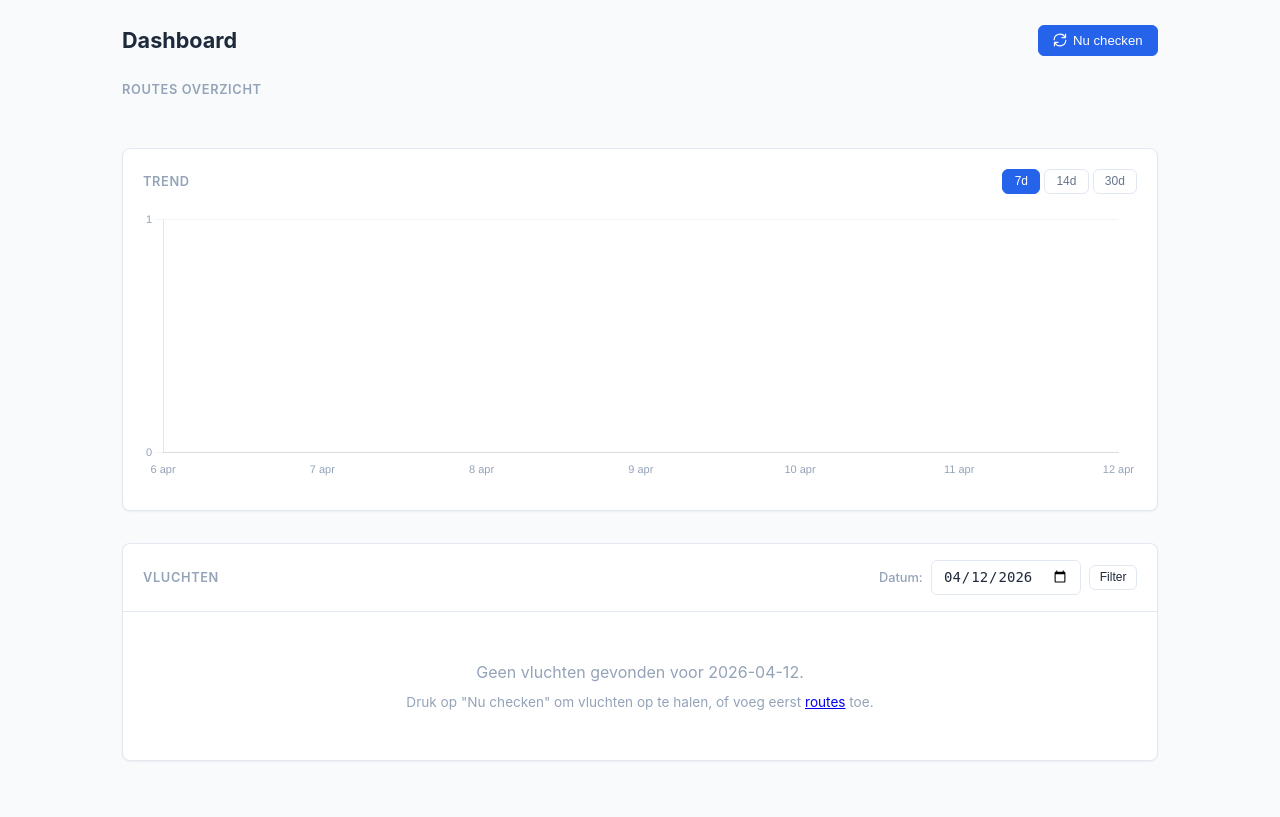
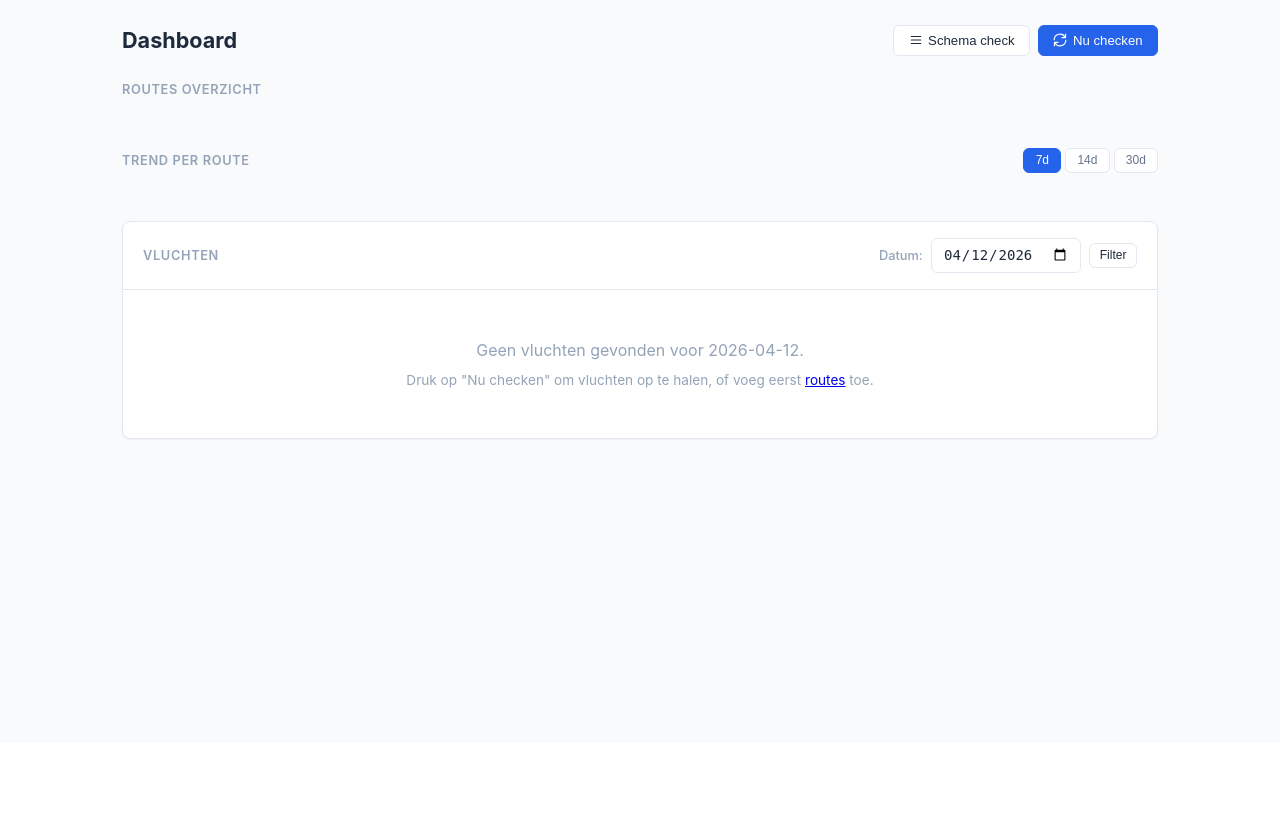
Before and after one commit to steino007/flight-monitor, a Flask app: page / in a window 1280 px wide. Shown: the part 57-874 px from the top of the page. After the commit the page ends 497 px from the top, so only its background shows below. Run offline with Flask 3, Linux system fonts and the light colour scheme; the visitor is signed in with stand-in values (Sample User, id 1); data that the repository does not hold is empty.

Commit message:
feat: add schema monitor with per-route stacked bar charts
- New /routes API client to fetch planned flight schedules
- route_snapshots table tracks planned flights per route per day
- Scheduler checks schema daily at 04:00 UTC
- Manual "Schema check" button on dashboard
- Replaced single trend chart with per-route stacked bar charts
  showing gevlogen (green) / gecanceld (yellow) / geschrapt (red)
- Route cards show today_count / planned_count

Co-Authored-By: Claude Opus 4.6 (1M context) <noreply@anthropic.com>

```diff
--- a/app/templates/base.html
+++ b/app/templates/base.html
@@ -331,6 +331,14 @@
             color: var(--text-muted);
         }
 
+        /* Route charts grid */
+        .route-charts-grid {
+            display: grid;
+            grid-template-columns: repeat(auto-fill, minmax(340px, 1fr));
+            gap: 0.75rem;
+            margin-bottom: 2rem;
+        }
+
         /* Date filter */
         .date-filter {
             display: flex;
--- a/app/templates/dashboard.html
+++ b/app/templates/dashboard.html
@@ -11,12 +11,20 @@
         </p>
         {% endif %}
     </div>
+    <div style="display:flex; gap:0.5rem;">
+        <form method="POST" action="{{ url_for('main.manual_schema_check') }}">
+            <button class="btn" type="submit">
+                <svg width="14" height="14" viewBox="0 0 24 24" fill="none" stroke="currentColor" stroke-width="2" stroke-linecap="round" stroke-linejoin="round"><path d="M4 6h16M4 12h16M4 18h16"/></svg>
+                Schema check
+            </button>
+        </form>
         <form method="POST" action="{{ url_for('main.manual_check') }}">
             <button class="btn btn-primary" type="submit">
                 <svg width="14" height="14" viewBox="0 0 24 24" fill="none" stroke="currentColor" stroke-width="2" stroke-linecap="round" stroke-linejoin="round"><path d="M21.5 2v6h-6M2.5 22v-6h6M2 11.5a10 10 0 0118.8-4.3M22 12.5a10 10 0 01-18.8 4.2"/></svg>
                 Nu checken
             </button>
         </form>
+    </div>
 </div>
 
 <!-- Route Summary Cards -->
@@ -30,7 +38,12 @@
             <span class="route-name">{{ rc.origin }} → {{ rc.destination }}</span>
             {% if rc.airline %}<span class="route-airline">{{ rc.airline }}</span>{% endif %}
         </div>
+        <div style="display:flex; align-items:baseline; gap:0.5rem;">
             <div class="route-count">{{ rc.today_count }}</div>
+            {% if rc.planned_count > 0 %}
+            <div style="font-size:0.85rem; color:var(--text-muted);">/ {{ rc.planned_count }} gepland</div>
+            {% endif %}
+        </div>
         <div class="route-count-label">vluchten {{ 'vandaag' if date_filter == today else date_filter }}</div>
         <div class="route-footer">
             {% if rc.trend == 'up' %}
@@ -42,26 +55,21 @@
             {% else %}
             <span class="trend-badge trend-new">Nieuw</span>
             {% endif %}
-            <canvas class="sparkline" data-values="{{ rc.sparkline | tojson }}"></canvas>
         </div>
     </a>
     {% endfor %}
 </div>
 
-<!-- Trend Chart -->
-<div class="card chart-card">
-    <div class="section-header" style="margin-bottom:0;">
-        <span class="section-title">Trend</span>
+<!-- Per-route Stacked Bar Charts -->
+<div class="section-header">
+    <span class="section-title">Trend per route</span>
     <div class="chart-controls">
         <button class="chart-btn active" data-days="7">7d</button>
         <button class="chart-btn" data-days="14">14d</button>
         <button class="chart-btn" data-days="30">30d</button>
     </div>
 </div>
-    <div class="chart-container">
-        <canvas id="trendChart"></canvas>
-    </div>
-</div>
+<div class="route-charts-grid" id="routeCharts"></div>
 
 <!-- Flight Table -->
 <div class="card flights-card">
@@ -114,46 +122,9 @@
 {% block scripts %}
 <script src="https://cdn.jsdelivr.net/npm/chart.js@4/dist/chart.umd.min.js"></script>
 <script>
-// --- Sparklines ---
-document.querySelectorAll('.sparkline').forEach(canvas => {
-    const values = JSON.parse(canvas.dataset.values);
-    if (values.length < 2) return;
+const routeCharts = {};
 
-    const ctx = canvas.getContext('2d');
-    const w = canvas.width = canvas.offsetWidth * 2;
-    const h = canvas.height = canvas.offsetHeight * 2;
-    canvas.style.width = canvas.offsetWidth + 'px';
-    canvas.style.height = canvas.offsetHeight + 'px';
-
-    const max = Math.max(...values, 1);
-    const min = Math.min(...values, 0);
-    const range = max - min || 1;
-    const step = w / (values.length - 1);
-    const pad = 4;
-
-    ctx.beginPath();
-    ctx.strokeStyle = '#2563eb';
-    ctx.lineWidth = 2;
-    ctx.lineJoin = 'round';
-
-    values.forEach((v, i) => {
-        const x = i * step;
-        const y = h - pad - ((v - min) / range) * (h - pad * 2);
-        if (i === 0) ctx.moveTo(x, y);
-        else ctx.lineTo(x, y);
-    });
-    ctx.stroke();
-});
-
-// --- Trend Chart ---
-const COLORS = [
-    '#2563eb', '#16a34a', '#dc2626', '#ca8a04',
-    '#7c3aed', '#0891b2', '#be185d', '#ea580c', '#4f46e5'
-];
-
-let trendChart = null;
-
-async function loadTrend(days) {
+async function loadTrends(days) {
     const resp = await fetch(`/api/trend?days=${days}`);
     const data = await resp.json();
 
@@ -162,68 +133,103 @@ async function loadTrend(days) {
         return dt.toLocaleDateString('nl-NL', { day: 'numeric', month: 'short' });
     });
 
-    const datasets = Object.entries(data.routes).map(([name, values], i) => ({
-        label: name,
-        data: data.dates.map(d => values[d] || 0),
-        borderColor: COLORS[i % COLORS.length],
-        backgroundColor: COLORS[i % COLORS.length] + '15',
-        borderWidth: 2,
-        tension: 0.3,
-        fill: false,
-        pointRadius: days <= 14 ? 3 : 0,
-        pointHoverRadius: 5,
-    }));
+    const container = document.getElementById('routeCharts');
+    container.innerHTML = '';
 
-    if (trendChart) trendChart.destroy();
+    // Destroy old charts
+    Object.values(routeCharts).forEach(c => c.destroy());
 
-    trendChart = new Chart(document.getElementById('trendChart'), {
-        type: 'line',
-        data: { labels, datasets },
+    Object.entries(data.routes).forEach(([routeName, dayData]) => {
+        const flown = data.dates.map(d => dayData[d]?.flown || 0);
+        const cancelled = data.dates.map(d => dayData[d]?.cancelled || 0);
+        const scrapped = data.dates.map(d => dayData[d]?.scrapped || 0);
+        const hasData = flown.some(v => v > 0) || cancelled.some(v => v > 0) || scrapped.some(v => v > 0);
+
+        const card = document.createElement('div');
+        card.className = 'card';
+        card.style.padding = '1rem 1.25rem';
+        card.innerHTML = `
+            <div style="font-weight:600; font-size:0.85rem; font-family:'SF Mono','Fira Code',monospace; margin-bottom:0.75rem;">${routeName}</div>
+            <div style="position:relative; height:180px;">
+                <canvas></canvas>
+            </div>
+        `;
+        container.appendChild(card);
+
+        if (!hasData) {
+            card.querySelector('div[style*="height"]').innerHTML = '<div style="display:flex;align-items:center;justify-content:center;height:100%;color:var(--text-muted);font-size:0.85rem;">Nog geen data</div>';
+            return;
+        }
+
+        const ctx = card.querySelector('canvas');
+        routeCharts[routeName] = new Chart(ctx, {
+            type: 'bar',
+            data: {
+                labels,
+                datasets: [
+                    {
+                        label: 'Gevlogen',
+                        data: flown,
+                        backgroundColor: '#16a34a',
+                        borderRadius: { topLeft: 2, topRight: 2 },
+                    },
+                    {
+                        label: 'Gecanceld',
+                        data: cancelled,
+                        backgroundColor: '#eab308',
+                        borderRadius: { topLeft: 2, topRight: 2 },
+                    },
+                    {
+                        label: 'Geschrapt',
+                        data: scrapped,
+                        backgroundColor: '#dc2626',
+                        borderRadius: { topLeft: 2, topRight: 2 },
+                    },
+                ],
+            },
             options: {
                 responsive: true,
                 maintainAspectRatio: false,
-            interaction: {
-                mode: 'index',
-                intersect: false,
-            },
                 plugins: {
                     legend: {
                         position: 'bottom',
                         labels: {
                             usePointStyle: true,
-                        pointStyle: 'circle',
-                        padding: 16,
-                        font: { size: 12 },
+                            pointStyle: 'rectRounded',
+                            padding: 12,
+                            font: { size: 11 },
                         },
                     },
                     tooltip: {
                         backgroundColor: '#1e293b',
-                    titleFont: { size: 13 },
-                    bodyFont: { size: 12 },
-                    padding: 10,
-                    cornerRadius: 8,
+                        titleFont: { size: 12 },
+                        bodyFont: { size: 11 },
+                        padding: 8,
+                        cornerRadius: 6,
+                        callbacks: {
+                            afterBody: function(items) {
+                                const idx = items[0].dataIndex;
+                                const total = flown[idx] + cancelled[idx] + scrapped[idx];
+                                return `Totaal: ${total}`;
+                            }
+                        }
                     },
                 },
                 scales: {
+                    x: {
+                        stacked: true,
+                        ticks: { font: { size: 10 }, color: '#94a3b8', maxRotation: 0 },
+                        grid: { display: false },
+                    },
                     y: {
+                        stacked: true,
                         beginAtZero: true,
-                    ticks: {
-                        stepSize: 1,
-                        font: { size: 11 },
-                        color: '#94a3b8',
-                    },
+                        ticks: { stepSize: 1, font: { size: 10 }, color: '#94a3b8' },
                         grid: { color: '#f1f5f9' },
-                },
-                x: {
-                    ticks: {
-                        font: { size: 11 },
-                        color: '#94a3b8',
-                        maxRotation: 0,
-                    },
-                    grid: { display: false },
                     },
                 },
             },
+        });
     });
 }
 
@@ -232,10 +238,10 @@ document.querySelectorAll('.chart-btn').forEach(btn => {
     btn.addEventListener('click', () => {
         document.querySelectorAll('.chart-btn').forEach(b => b.classList.remove('active'));
         btn.classList.add('active');
-        loadTrend(parseInt(btn.dataset.days));
+        loadTrends(parseInt(btn.dataset.days));
     });
 });
 
-loadTrend(7);
+loadTrends(7);
 </script>
 {% endblock %}
--- a/app/views.py
+++ b/app/views.py
@@ -4,7 +4,7 @@ from zoneinfo import ZoneInfo
 from flask import Blueprint, render_template, request, redirect, url_for, session, jsonify
 from app.db import get_db
 from app.auth import login_required, check_password
-from app.airlabs import fetch_schedules
+from app.airlabs import fetch_schedules, fetch_routes
 
 bp = Blueprint("main", __name__)
 
@@ -77,6 +77,13 @@ def dashboard():
 
         trend = _calc_trend(db, r["id"], today_str)
 
+        # Latest schema snapshot
+        snapshot = db.execute(
+            "SELECT planned_count FROM route_snapshots WHERE route_id = ? ORDER BY date DESC LIMIT 1",
+            (r["id"],),
+        ).fetchone()
+        planned_count = snapshot["planned_count"] if snapshot else 0
+
         route_cards.append({
             "id": r["id"],
             "name": route_name,
@@ -84,6 +91,7 @@ def dashboard():
             "destination": r["destination"],
             "airline": r["airline"] or "",
             "today_count": today_count,
+            "planned_count": planned_count,
             "sparkline": sparkline,
             "trend": trend,
         })
@@ -134,33 +142,95 @@ def dashboard():
 @bp.route("/api/trend")
 @login_required
 def trend_api():
+    """Stacked bar data per route: planned vs flown vs cancelled."""
     db = get_db()
     days = min(int(request.args.get("days", 7)), 90)
     today_str = date.today().isoformat()
 
     routes = db.execute("SELECT * FROM routes ORDER BY origin, destination").fetchall()
-    result = {}
-
-    for r in routes:
-        route_name = f"{r['origin']} → {r['destination']}"
-        rows = db.execute("""
-            SELECT date, COUNT(*) as cnt FROM flights
-            WHERE route_id = ? AND date >= date(?, ?) AND date <= ? AND flight_iata != ''
-            GROUP BY date ORDER BY date
-        """, (r["id"], today_str, f"-{days-1} days", today_str)).fetchall()
-        result[route_name] = {row["date"]: row["cnt"] for row in rows}
 
     all_dates = []
     for i in range(days - 1, -1, -1):
-        d = (date.today() - timedelta(days=i)).isoformat()
-        all_dates.append(d)
+        all_dates.append((date.today() - timedelta(days=i)).isoformat())
 
-    for route_name in result:
+    result = {}
+    for r in routes:
+        route_name = f"{r['origin']} → {r['destination']}"
+
+        # Planned counts from route_snapshots
+        snapshots = db.execute("""
+            SELECT date, planned_count FROM route_snapshots
+            WHERE route_id = ? AND date >= date(?, ?) AND date <= ?
+            ORDER BY date
+        """, (r["id"], today_str, f"-{days-1} days", today_str)).fetchall()
+        planned_map = {row["date"]: row["planned_count"] for row in snapshots}
+
+        # Actual flights per day (with code only)
+        actuals = db.execute("""
+            SELECT date, status, COUNT(*) as cnt FROM flights
+            WHERE route_id = ? AND date >= date(?, ?) AND date <= ? AND flight_iata != ''
+            GROUP BY date, status ORDER BY date
+        """, (r["id"], today_str, f"-{days-1} days", today_str)).fetchall()
+
+        # Build per-day counts
+        day_data = {}
+        for row in actuals:
+            d = row["date"]
+            if d not in day_data:
+                day_data[d] = {"flown": 0, "cancelled": 0}
+            if row["status"] == "cancelled":
+                day_data[d]["cancelled"] += row["cnt"]
+            else:
+                day_data[d]["flown"] += row["cnt"]
+
+        route_days = {}
         for d in all_dates:
-            if d not in result[route_name]:
-                result[route_name][d] = 0
+            planned = planned_map.get(d, 0)
+            flown = day_data.get(d, {}).get("flown", 0)
+            cancelled = day_data.get(d, {}).get("cancelled", 0)
+            # Scrapped = planned minus what we actually saw (flown + cancelled)
+            actual_total = flown + cancelled
+            scrapped = max(0, planned - actual_total) if planned > 0 else 0
+
+            route_days[d] = {
+                "planned": planned,
+                "flown": flown,
+                "cancelled": cancelled,
+                "scrapped": scrapped,
+            }
+
+        result[route_name] = route_days
 
     return jsonify({"dates": all_dates, "routes": result})
+
+
+@bp.route("/check-schema", methods=["POST"])
+@login_required
+def manual_schema_check():
+    """Trigger a manual schema check for all routes."""
+    db = get_db()
+    routes = db.execute("SELECT * FROM routes").fetchall()
+    today = date.today().isoformat()
+
+    for route in routes:
+        planned = fetch_routes(route["origin"], route["destination"])
+        flight_numbers = [f.get("flight_iata", "") for f in planned]
+
+        db.execute("""
+            INSERT INTO route_snapshots (route_id, date, planned_count, flight_numbers)
+            VALUES (?, ?, ?, ?)
+            ON CONFLICT(route_id, date)
+            DO UPDATE SET planned_count=excluded.planned_count,
+                         flight_numbers=excluded.flight_numbers,
+                         checked_at=CURRENT_TIMESTAMP
+        """, (
+            route["id"], today,
+            len(planned),
+            json.dumps(flight_numbers),
+        ))
+
+    db.commit()
+    return redirect(url_for("main.dashboard"))
 
 
 @bp.route("/routes", methods=["GET", "POST"])
```
Also changed, not shown: app/airlabs.py (+32 -0 lines), app/db.py (+10 -0 lines), app/scheduler.py (+31 -2 lines). Lines whose indentation alone changed are shown as unchanged.
